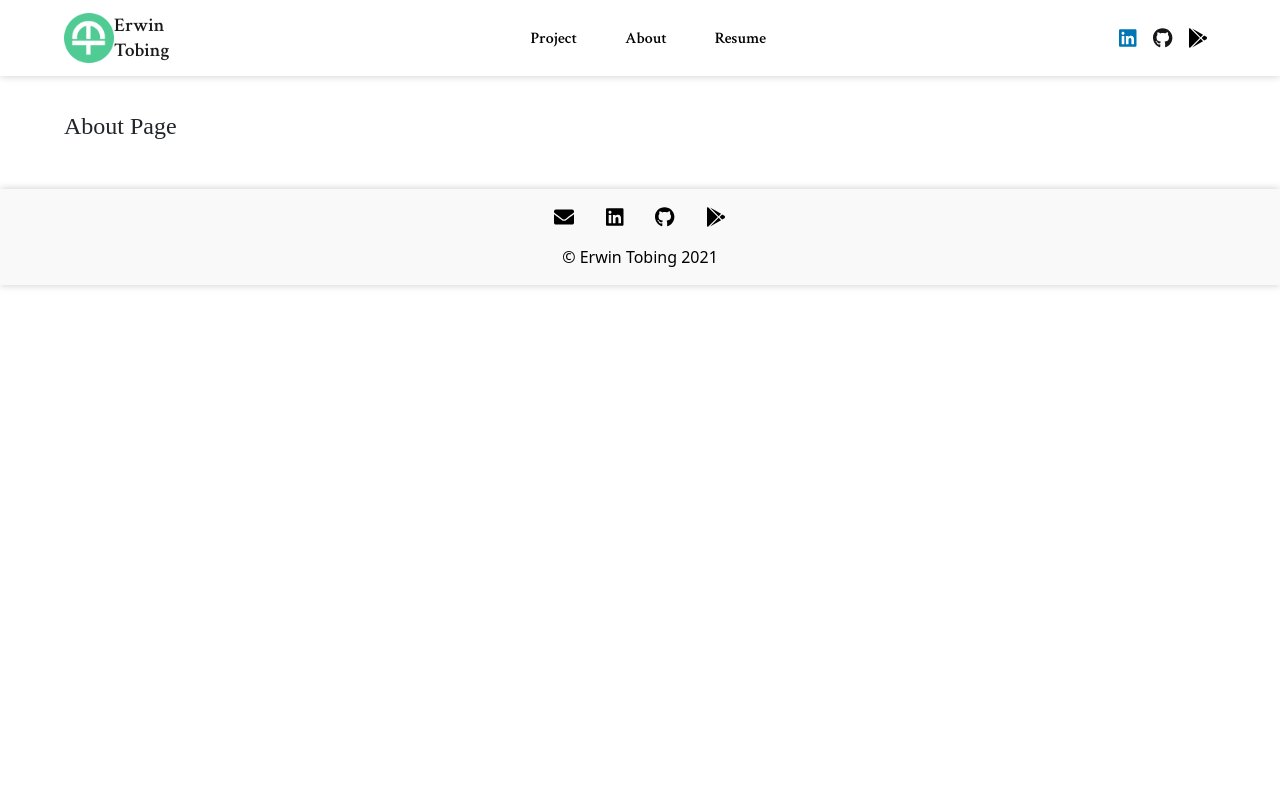
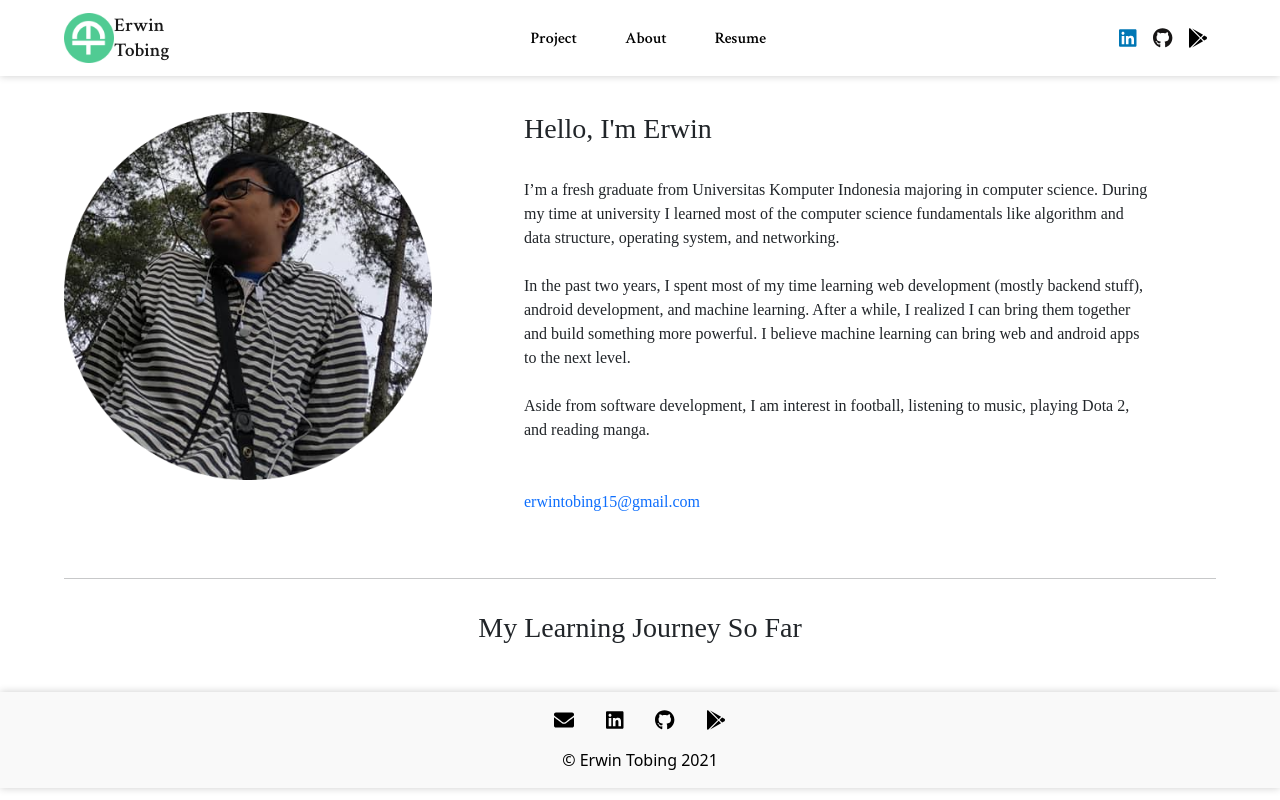
Before and after one commit to erwintobing15/erwintobing15.github.io, a Gatsby site: page /about in a window 1280 px wide. Built offline with nearby package versions, Linux system fonts and the light colour scheme; Gatsby itself is replaced by a stand-in of ours.

Commit message:
Update about page : add profile image and self story

```diff
--- a/src/pages/about.js
+++ b/src/pages/about.js
@@ -1,12 +1,54 @@
 import * as React from "react"
+import { graphql } from 'gatsby'
 import Layout from '../components/layout'
+import Row from 'react-bootstrap/Row'
+import Col from 'react-bootstrap/Col'
+import Img from 'gatsby-image'
+import {
+  story,
+  journey
+} from './about.module.css'
 
-const AboutPage = () => {
+const AboutPage = ({ data }) => {
   return (
     <Layout pageTitle="About | ">
-      <h4>About Page</h4>
+      <Row>
+        <Col xs={12} md={4}>
+          <Img fluid={data.profileImage.childImageSharp.fluid} />
+        </Col>
+        <Col xs={12} md={8} className={story}>
+          <h3>Hello, I'm Erwin</h3>
+          <br />
+          <p >
+            I’m a fresh graduate from Universitas Komputer Indonesia majoring in computer science. During my time at university I learned most of the computer science fundamentals like algorithm and data structure, operating system, and networking.
+            <br /><br />
+            In the past two years, I spent most of my time learning web development (mostly backend stuff), android development, and machine learning. After a while, I realized I can bring them together and build something more powerful. I believe machine learning can bring web and android apps to the next level.
+            <br /><br />
+            Aside from software development, I am interest in football, listening to music, playing Dota 2, and reading manga.
+
+            <br /><br /><br />
+            <a href="mailto:erwintobing15@gmail.com" style={{textDecoration: 'none' }}>erwintobing15@gmail.com</a>
+          </p>
+        </Col>
+      </Row>
+      <hr style={{ marginTop: '3rem' }}/>
+      <div className={journey}>
+        <h3>My Learning Journey So Far</h3>
+      </div>
     </Layout>
   )
 }
 
+export const query = graphql`
+  query {
+    profileImage: file(relativePath: { eq: "profile.png" }) {
+      childImageSharp {
+        fluid(maxWidth: 440, maxHeight: 440, quality: 100) {
+          ...GatsbyImageSharpFluid
+        }
+      }
+    }
+  }
+`
+
 export default AboutPage
--- /dev/null
+++ b/src/pages/about.module.css
@@ -0,0 +1,17 @@
+.story {
+  padding-left: 5rem;
+  padding-right: 5rem;
+}
+
+.journey {
+  margin-top: 2rem;
+  text-align: center;
+}
+
+@media only screen and (max-width: 600px) {
+  .story {
+    margin-top: 2rem;
+    padding-left: 1rem;
+    padding-right: 1rem;
+  }
+}
```
Also changed, not shown: src/images/profile.png (added).
